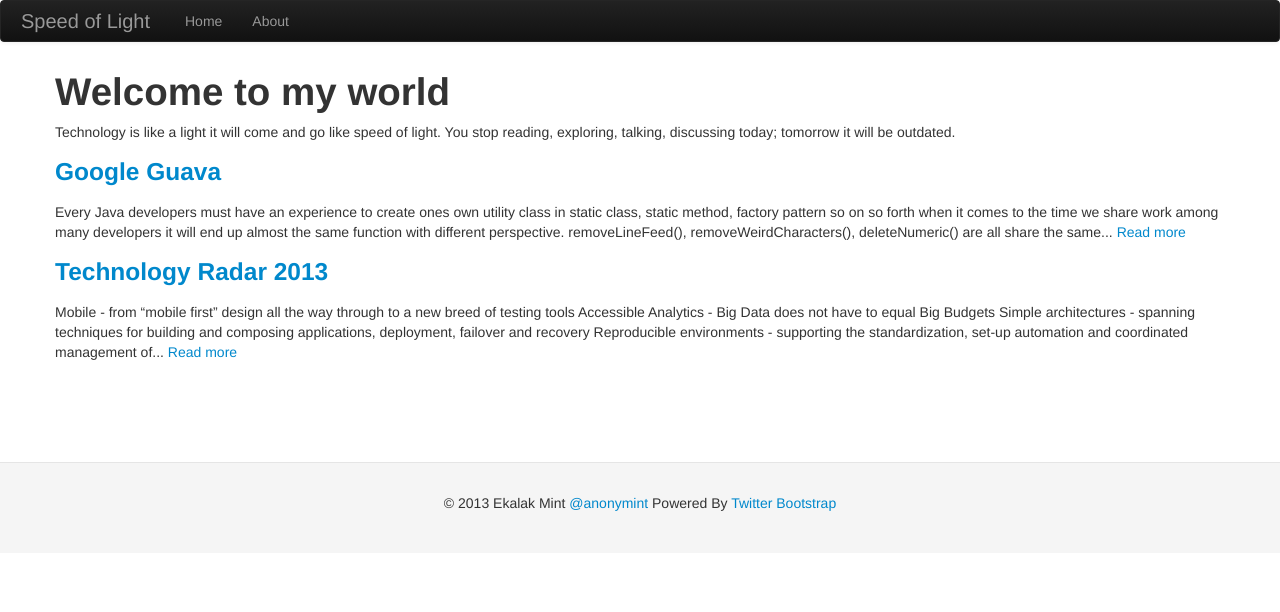
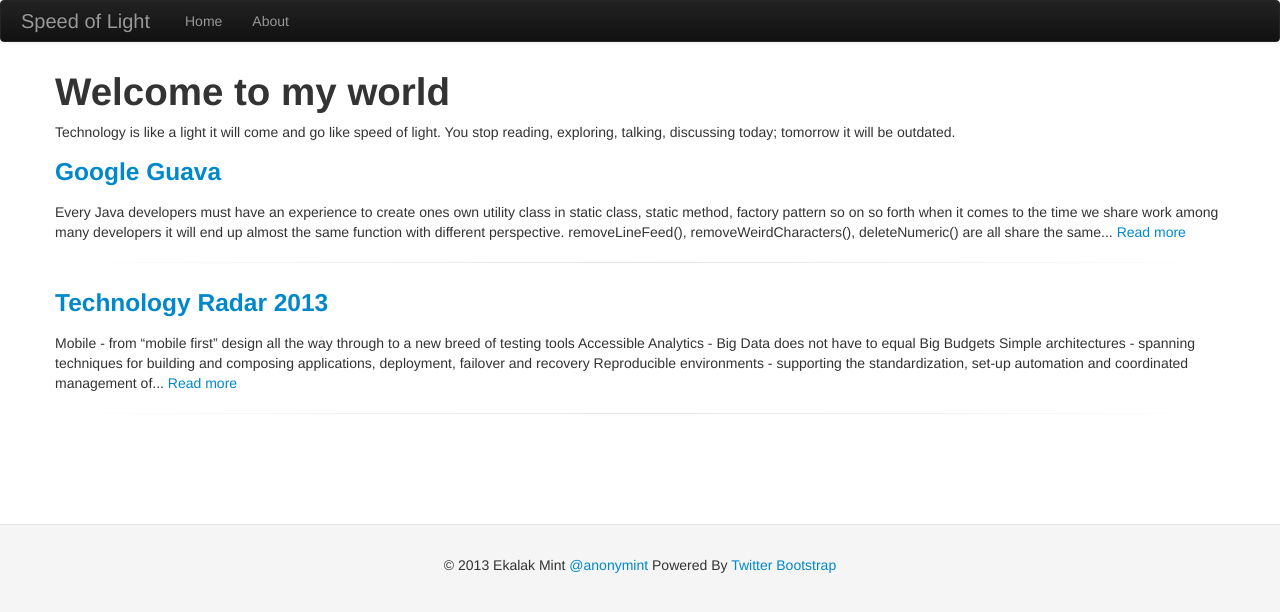
Before and after one commit to anonymint/anonymint.github.com, a Jekyll site: the page built from index.md, in a window 1280 px wide. Shown: the top 612 px of the page. Built offline with Jekyll 4.4.1, drawn with Linux system fonts in a browser that asks for light colours.

Commit message:
add readme and change format

```diff
--- a/assets/doc.css
+++ b/assets/doc.css
@@ -10,3 +10,14 @@
 	border-top: 1px solid #e5e5e5;
 	background-color: #f5f5f5;
 }
+
+/* Faded out hr */
+hr.soften {
+  height: 1px;
+  margin: 20px 0;
+  background-image: -webkit-linear-gradient(left, rgba(0,0,0,0), rgba(0,0,0,.1), rgba(0,0,0,0));
+  background-image:    -moz-linear-gradient(left, rgba(0,0,0,0), rgba(0,0,0,.1), rgba(0,0,0,0));
+  background-image:     -ms-linear-gradient(left, rgba(0,0,0,0), rgba(0,0,0,.1), rgba(0,0,0,0));
+  background-image:      -o-linear-gradient(left, rgba(0,0,0,0), rgba(0,0,0,.1), rgba(0,0,0,0));
+  border: 0;
+}
--- a/index.md
+++ b/index.md
@@ -15,6 +15,9 @@ title: Speed of Light
 			{{ post.content | strip_html | truncatewords: 55 }}
 			<a href="{{ post.url }}">Read more</a>
 		</p>
+
+		<hr class="soften">
+
 	{% endif %}
 {% endfor %}
 </div>
```
Also changed, not shown: _posts/technical/2013-01-22-Technology-Radar-2013.md (+7 -5 lines), README.md (added).
